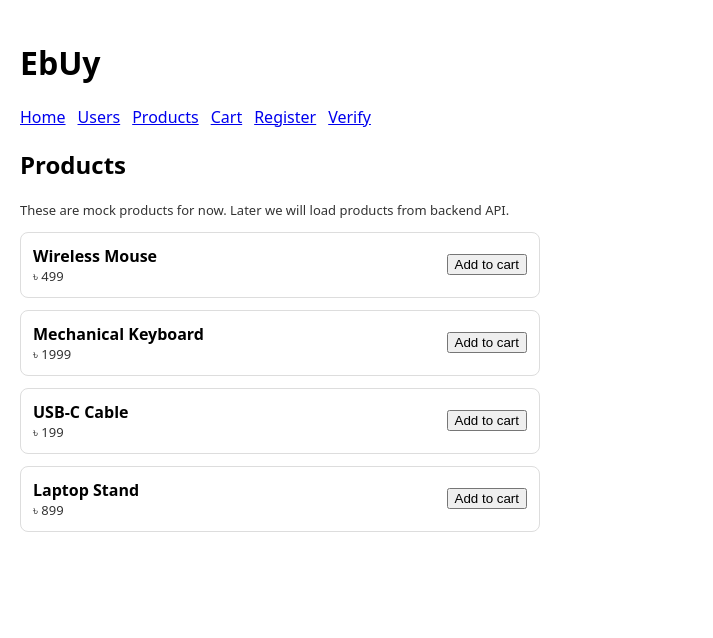
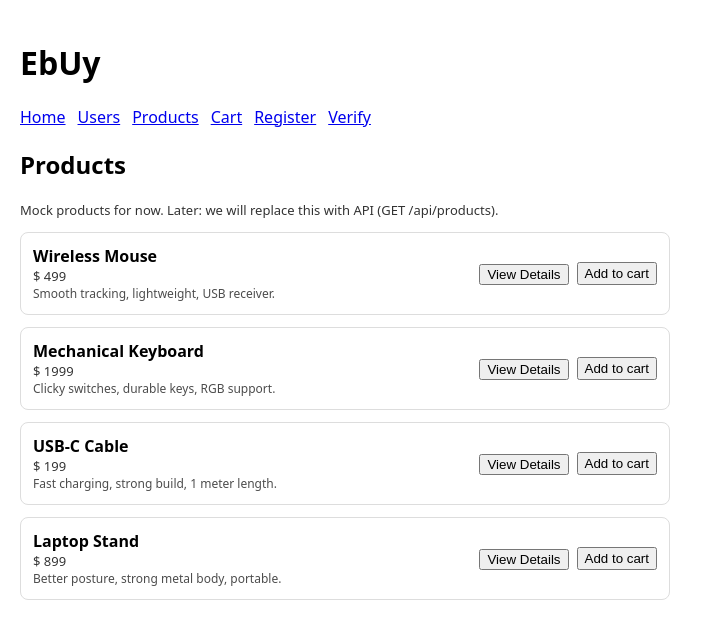
Before and after one commit to MirajMalik/EbUy, a React (Vite) app in the folder client/: page /products in a window 1280 px wide. Shown: the top 638 px of the page, without its empty margins (0-713 px from the left). Built offline with nearby package versions, Linux system fonts and the light colour scheme; the HTML template or start-up script is replaced by a standard one.

Commit message:
add product details page and /products/:id route

```diff
--- a/client/src/App.jsx
+++ b/client/src/App.jsx
@@ -1,11 +1,13 @@
 import { Routes, Route, Link } from "react-router-dom";
 import Home from "./pages/Home";
-import Users from "./pages/Users";
+import Users from "./pages/Users/Users";
 import UserDetails from "./pages/users/UserDetails";
 import Register from "./pages/auth/Register";
 import Verify from "./pages/auth/Verify";
-import Products from "./pages/Products";
-import Cart from "./pages/Cart";
+import Products from "./pages/products/Products";
+import Cart from "./pages/products/Cart";
+import ProductDetails from "../src/pages/products/ProductDetails";
+
 
 export default function App() {
   return (
@@ -26,9 +28,13 @@ export default function App() {
       <Routes>
         <Route path="/" element={<Home />} />
         <Route path="/users" element={<Users />} />
+        <Route path="/users/:id" element={<UserDetails />} />
+
         <Route path="/products" element={<Products />} />
+        <Route path="/products/:id" element={<ProductDetails />} />
+
         <Route path="/cart" element={<Cart />} />
-        <Route path="/users/:id" element={<UserDetails />} />
+
         <Route path="/register" element={<Register />} />
         <Route path="/verify" element={<Verify />} />
       </Routes>
--- a/client/src/pages/Products.jsx
+++ /dev/null
@@ -1,55 +0,0 @@
-import { useState } from "react";
-import { addToCart } from "./cartStorage";
-
-// product list
-const MOCK_PRODUCTS = [
-  { id: "p1", name: "Wireless Mouse", price: 499 },
-  { id: "p2", name: "Mechanical Keyboard", price: 1999 },
-  { id: "p3", name: "USB-C Cable", price: 199 },
-  { id: "p4", name: "Laptop Stand", price: 899 },
-];
-
-export default function Products() {
-  const [msg, setMsg] = useState("");
-
-  function handleAdd(product) {
-    addToCart(product);
-    setMsg(`Added: ${product.name}`);
-    setTimeout(() => setMsg(""), 1200);
-  }
-
-  return (
-    <div>
-      <h2>Products</h2>
-
-      <p style={{ fontSize: 13, opacity: 0.8 }}>
-        These are mock products for now. Later we will load products from backend API.
-      </p>
-
-      {msg && <p style={{ color: "green" }}>{msg}</p>}
-
-      <div style={{ display: "grid", gap: 12, maxWidth: 520 }}>
-        {MOCK_PRODUCTS.map((p) => (
-          <div
-            key={p.id}
-            style={{
-              border: "1px solid #ddd",
-              padding: 12,
-              borderRadius: 8,
-              display: "flex",
-              justifyContent: "space-between",
-              alignItems: "center",
-            }}
-          >
-            <div>
-              <div style={{ fontWeight: 600 }}>{p.name}</div>
-              <div style={{ fontSize: 13, opacity: 0.8 }}>৳ {p.price}</div>
-            </div>
-
-            <button onClick={() => handleAdd(p)}>Add to cart</button>
-          </div>
-        ))}
-      </div>
-    </div>
-  );
-}
--- a/client/src/pages/Cart.jsx
+++ b/client/src/pages/products/Cart.jsx
@@ -1,5 +1,5 @@
 import { useState } from "react";
-import { clearCart, getCart, removeFromCart, setQty } from "./cartStorage";
+import { clearCart, getCart, removeFromCart, setQty } from "../products/cartStorage";
 
 export default function Cart() {
   // This runs ONLY once (on first render) and sets initial cart items.
--- /dev/null
+++ b/client/src/pages/products/ProductDetails.jsx
@@ -0,0 +1,44 @@
+import { useMemo } from "react";                // useMemo = compute something efficiently
+import { useParams, Link } from "react-router-dom"; // useParams reads :id from URL
+import { addToCart } from "../products/cartStorage";     // add product to cart
+import { MOCK_PRODUCTS } from "../products/mockProducts"; // product list
+
+export default function ProductDetails() {
+  const { id } = useParams(); // gets product id from URL like /products/:id
+
+  // Find the product that matches the URL id
+  const product = useMemo(() => {
+    return MOCK_PRODUCTS.find((p) => p.id === id) || null;
+  }, [id]);
+
+  function handleAdd() {
+    if (!product) return;     // safety check
+    addToCart(product);       // store in cart
+    alert(`Added to cart: ${product.name}`);
+  }
+
+  return (
+    <div>
+      <h2>Product Details</h2>
+
+      <p>
+        <Link to="/products">← Back to Products</Link>
+      </p>
+
+      {!product ? (
+        <p style={{ color: "crimson" }}>Product not found.</p>
+      ) : (
+        <div style={{ border: "1px solid #ddd", padding: 14, borderRadius: 8, maxWidth: 650 }}>
+          <h3 style={{ marginTop: 0 }}>{product.name}</h3>
+
+          <p><b>Price:</b> $ {product.price}</p>
+          <p><b>Description:</b> {product.description}</p>
+
+          <button type="button" onClick={handleAdd}>
+            Add to cart
+          </button>
+        </div>
+      )}
+    </div>
+  );
+}
--- /dev/null
+++ b/client/src/pages/products/Products.jsx
@@ -0,0 +1,59 @@
+import { useState } from "react";              // React hook to store UI message
+import { Link } from "react-router-dom";       // Link helps navigation without reloading
+import { addToCart } from "./cartStorage";    // function to save item into localStorage cart
+import { MOCK_PRODUCTS } from "./mockProducts"; // our mock product list
+
+export default function Products() {
+  const [msg, setMsg] = useState("");
+
+  function handleAdd(product) {
+    addToCart(product); // save the product into cart storage
+    setMsg(`Added: ${product.name}`); // show success message
+    setTimeout(() => setMsg(""), 1200); // hide message after 1.2 seconds
+  }
+
+  return (
+    <div>
+      <h2>Products</h2>
+
+      <p style={{ fontSize: 13, opacity: 0.8 }}>
+        Mock products for now. Later: we will replace this with API (GET /api/products).
+      </p>
+
+      {msg && <p style={{ color: "green" }}>{msg}</p>}
+
+      <div style={{ display: "grid", gap: 12, maxWidth: 650 }}>
+        {MOCK_PRODUCTS.map((p) => (
+          <div
+            key={p.id}
+            style={{
+              border: "1px solid #ddd",
+              padding: 12,
+              borderRadius: 8,
+              display: "flex",
+              justifyContent: "space-between",
+              alignItems: "center",
+              gap: 12,
+            }}
+          >
+            <div>
+              <div style={{ fontWeight: 600 }}>{p.name}</div>
+              <div style={{ fontSize: 13, opacity: 0.8 }}>$ {p.price}</div>
+              <div style={{ fontSize: 12, opacity: 0.7 }}>{p.description}</div>
+            </div>
+
+            <div style={{ display: "flex", gap: 8 }}>
+              <Link to={`/products/${p.id}`}>
+                <button type="button">View Details</button>
+              </Link>
+
+              <button type="button" onClick={() => handleAdd(p)}>
+                Add to cart
+              </button>
+            </div>
+          </div>
+        ))}
+      </div>
+    </div>
+  );
+}
--- /dev/null
+++ b/client/src/pages/products/mockProducts.jsx
@@ -0,0 +1,7 @@
+
+export const MOCK_PRODUCTS = [
+  { id: "p1", name: "Wireless Mouse", price: 499, description: "Smooth tracking, lightweight, USB receiver." },
+  { id: "p2", name: "Mechanical Keyboard", price: 1999, description: "Clicky switches, durable keys, RGB support." },
+  { id: "p3", name: "USB-C Cable", price: 199, description: "Fast charging, strong build, 1 meter length." },
+  { id: "p4", name: "Laptop Stand", price: 899, description: "Better posture, strong metal body, portable." },
+];
--- a/client/src/pages/Users.jsx
+++ b/client/src/pages/users/Users.jsx
@@ -1,6 +1,6 @@
 import { useEffect, useState } from "react";
 import { Link } from "react-router-dom";
-import { getUsers } from "../api";
+import { getUsers } from "../../api";
 
 export default function Users() {
   // input value (typing)
```
Also changed, not shown: client/src/pages/products/cartStorage.jsx (renamed from client/src/pages/cartStorage.jsx), 1 other file (tests, documents, lock files or other folders).
